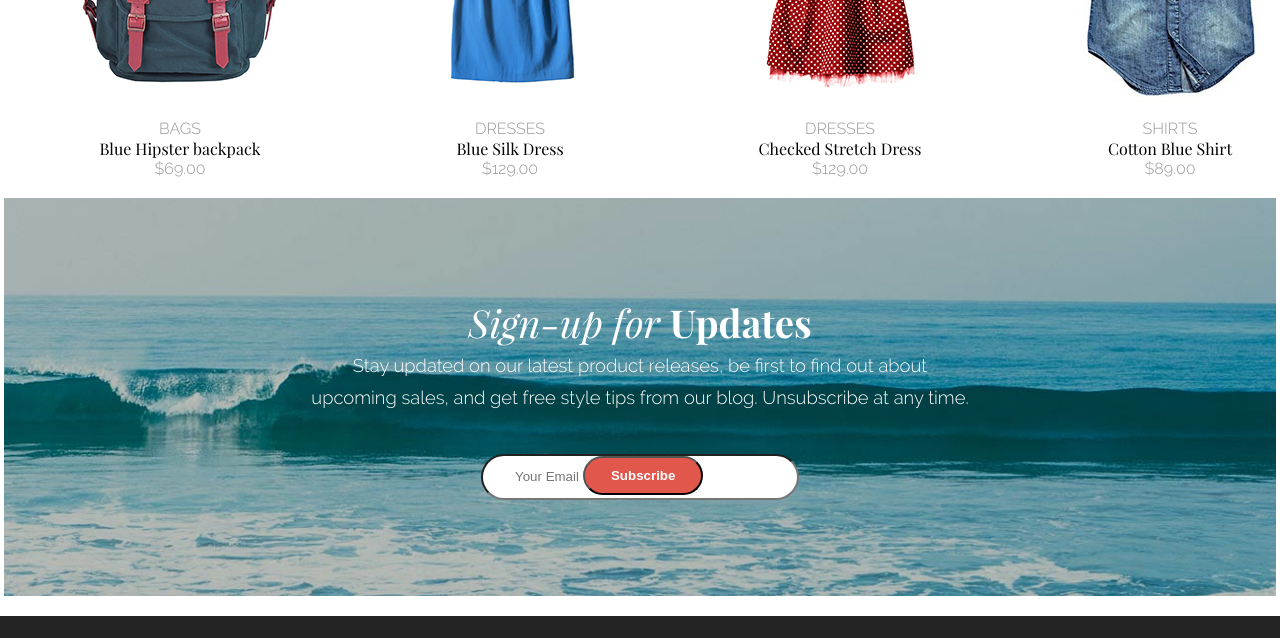
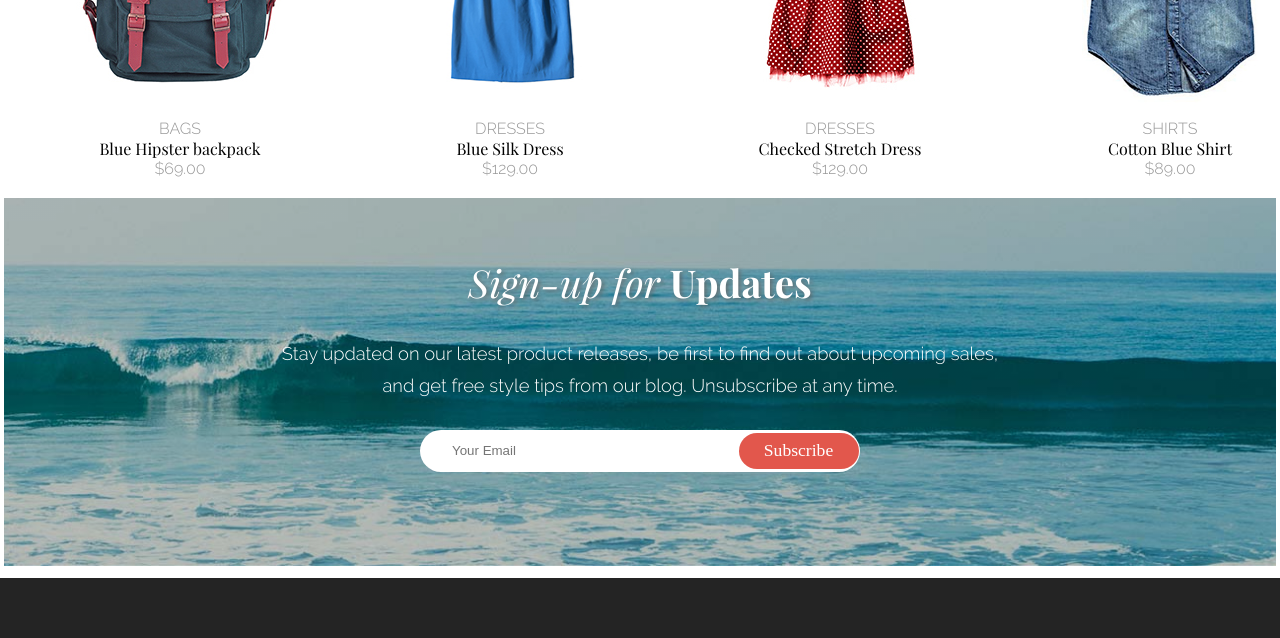
Before and after one commit to Rlam1217/Aloha-, a plain HTML site: page index.html in a window 1280 px wide. Shown: the part 1805-2443 px from the top of the page. Drawn offline with nearby package versions, Linux system fonts and the light colour scheme; a script that the page names is missing.

Commit message:
styles email section

```diff
--- a/css/style.css
+++ b/css/style.css
@@ -174,12 +174,9 @@ a:hover {
 /* navigation */
 
 .site-navigation{
-
  width: 480px;
  text-align: center;
  padding-top: .5rem;
-
-
 }
 
 .site-navigation ul{
@@ -260,8 +257,6 @@ a:hover {
     height: 1025.6px;
     display: flex;
     flex-wrap: wrap;
-
-
 }
 
 .mens{
@@ -275,8 +270,6 @@ a:hover {
     align-items: center;
     justify-content: center;
     border: 4px solid white;
-
-
 }
 
 .mens-text{
@@ -428,50 +421,71 @@ a:hover {
   background-size: cover, cover;
   background-position: center, center bottom;
   border: 4px solid white;
-  padding: 6rem 0;
+  padding: 56px 0;
+  margin-bottom: 8px;
+}
+
+form {
   position: relative;
 }
 
+.updates {
+  padding: 21px 21px;
+}
+
+.subcription {
+  padding-bottom: 21px;
+}
 .email-container p, .heading-italics, .heading-bold{
   line-height: 2rem;
 }
 
-.email-container h1{
-  font-size: 1.5rem;
+.email-container h2{
+  font-size: 2rem;
+  text-align: center;
+  text-shadow: 2px 2px 4px hsla(0,0%,39%,.8);
 }
 
 .email-container p{
-  padding-bottom: 2.5rem;
+  text-align: center;
+}
+
+.signup-wrapper {
+  margin: 0 auto;
+
+}
+
+fieldset {
+  color: white;
 }
 
 
-fieldset {
-  color: white;
-
-
+.email-wrapper {
+  max-width: 85vw;
+  margin: 0 auto;
 }
 
-
 #mail{
-  margin: 0 auto;
+  width: 100%;
   border-radius: 50px;
   line-height: 2.5rem;
-  width: 80%;
   padding-left: 2rem;
-
-
+  border: 0;
 }
 
 #subscribeButton{
   border-radius: 50px;
   background-color: #e2574c;
-  font-weight: 700;
+  font-family: 'Raleway Web';
+  font-size: 1.1rem;
   width: 120px;
   line-height: 2.1rem;
   color: #ffffff;
   position: absolute;
-  right: 3.3rem;
-  bottom: 6rem;
+  right: 7vw;
+  bottom: .2rem;
+  border: 0;
+
 }
 /* footer */
 
@@ -576,8 +590,6 @@ footer li{
     width: 600px;
    }
 
-
-
    .banner-container{
     max-width: 600px;
     }
@@ -600,8 +612,6 @@ footer li{
     max-width: 600px;
     margin: 0 auto;
 }
-
-
 
 .about-text h2{
     line-height: 4rem;
@@ -627,20 +637,37 @@ footer li{
 /* email form tablet */
 
 .email-container {
+  max-width: 600px;
+}
 
-  max-width: 600px;
+.signup-wrapper {
+  max-width: 720px;
+}
 
+.updates {
+  padding: 28px 8px 28px 8px;
 }
 
 fieldset {
-
   text-align: center;
   color: white;
   line-height: 1.5rem;
 }
 
+.email-wrapper {
+  max-width: 80vw;
+
+}
+
+#subscribeButton{
+  right: 9.5vw;
+}
+
 /* footer tablet  */
 
+.f-container{
+  max-width: 600px;
+  }
 
 }
 
@@ -693,7 +720,6 @@ fieldset {
           }
 
       .site-navigation li {
-
             margin: 8px;
             padding: 0% 1% 0% 1%;
           }
@@ -817,35 +843,32 @@ fieldset {
     .email-container {
       max-width: 100%;
       background-size: 100%, 1420px;
-      margin: 0 auto;
-      margin-bottom: 1rem;
     }
 
-    .email-container p, .heading-italics, .heading-bold{
+    .email-container, .heading-italics, .heading-bold{
       line-height: 3.5rem;
       font-size: 2.4rem;
-      max-width: 660px;
-
     }
 
     .email-container p{
       font-size: 1.15rem;
-      line-height: 2rem;
-      margin: 0 auto;
     }
 
     .email-container h1{
       font-size: 2.4rem;
     }
 
-    #mail{
-      width: 25%;
+    .updates {
+      padding: 28px 0px 28px 0px;
+    }
+    .email-wrapper {
+      max-width: 440px;
     }
 
     #subscribeButton{
-
-      right: 35.8rem;
-      bottom: 6.3rem;
+      position: relative;
+      left: 158.5px;
+      bottom: 2.55rem;
     }
 
     /* footer desktop */
--- a/index.html
+++ b/index.html
@@ -127,13 +127,16 @@
         <section class="email-container" id="email-container">
           <fieldset>
             <form>
-                <h1><span class="heading-italics">Sign-up for </span> <span class="heading-bold">Updates </span></h1>
-                <p>Stay updated on our latest product releases, be first to find out
-                    about upcoming sales, and get free style tips from our blog.
-                    Unsubscribe at any time.</p>
-
-                   <input type="email" id="mail" name="user_mail" placeholder="Your Email">
-                   <button id="subscribeButton" type="submit" value="Submit">Subscribe</button>
+                <div class="signup-wrapper">
+                  <h2><span class="heading-italics">Sign-up for </span> <span class="heading-bold">Updates </span></h2>
+                  <p class="updates">Stay updated on our latest product releases, be first to find out
+                   about upcoming sales, and get free style tips from our blog.
+                   Unsubscribe at any time.</p>
+                </div>
+                <div class="email-wrapper">
+                  <input type="email" id="mail" name="user_mail" placeholder="Your Email">
+                  <button id="subscribeButton" type="submit" value="Submit">Subscribe</button>
+                </div>
             </form>
          </fieldset>
       </section>
```
